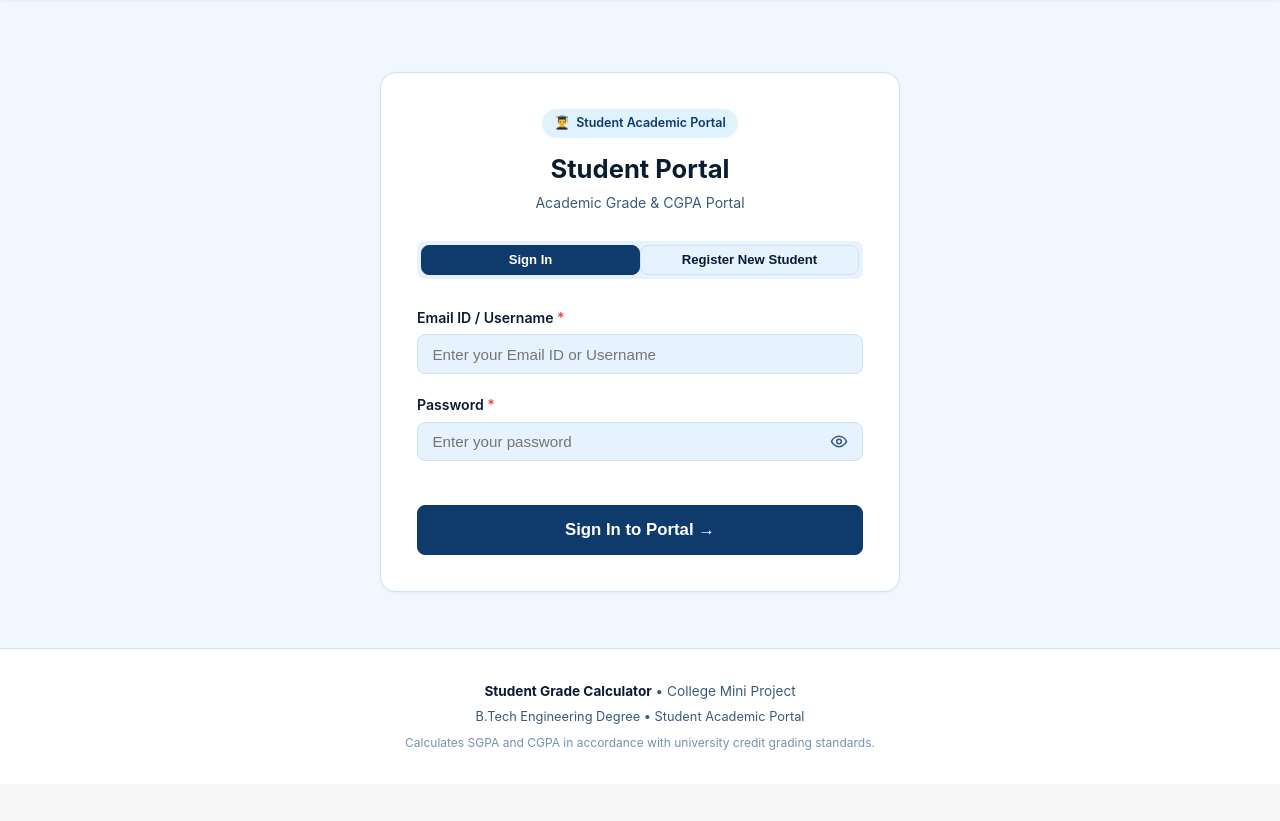
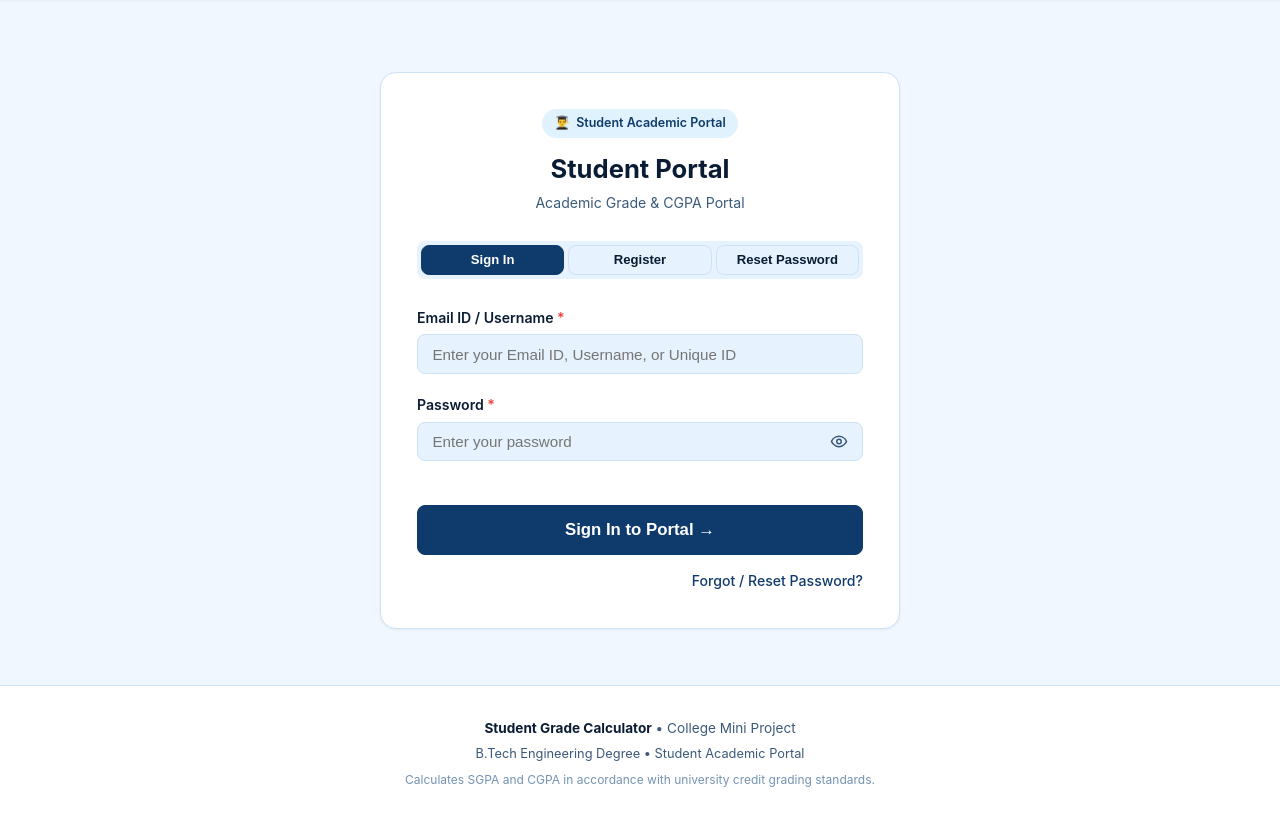
Before and after one commit to radhapatil0107/CGPA_Calculator, a Flask app: page /login in a window 1280 px wide. Shown: the part 71-892 px from the top of the page. Before the commit the page ends 821 px from the top, so only its background shows below. Run offline with Flask 3, Linux system fonts and the light colour scheme.

Commit message:
Support flexible ID/username login, password reset, and remove remaining college name references

```diff
--- a/cgpa-calculator/backend/app.py
+++ b/cgpa-calculator/backend/app.py
@@ -262,8 +262,71 @@ def login_view():
 
     if request.method == "POST":
         action = request.form.get("action", "login")
+
+        if action == "reset_password":
+            reset_id = request.form.get("email", "").strip()
+            new_password = request.form.get("new_password", "")
+            confirm_password = request.form.get("confirm_password", "")
+
+            if not reset_id:
+                flash("Please enter your registered Email ID, Username, or Unique ID.", "danger")
+                return render_template("login.html", active_page="login", auth_mode="reset")
+
+            if not new_password:
+                flash("Please enter a new password.", "danger")
+                return render_template("login.html", active_page="login", auth_mode="reset")
+
+            if new_password != confirm_password:
+                flash("Passwords do not match. Please try again.", "danger")
+                return render_template("login.html", active_page="login", auth_mode="reset")
+
+            # Look up user by email, username, unique_id, email prefix, or name
+            user = User.query.filter(
+                (db.func.lower(User.email) == reset_id.lower()) |
+                (db.func.lower(User.username) == reset_id.lower()) |
+                (db.func.lower(User.unique_id) == reset_id.lower())
+            ).first()
+
+            if not user:
+                for u in User.query.all():
+                    if u.email and u.email.split("@")[0].lower() == reset_id.lower():
+                        user = u
+                        break
+
+            if not user:
+                prof = StudentProfile.query.filter(db.func.lower(StudentProfile.name).contains(reset_id.lower())).first()
+                if prof and prof.user:
+                    user = prof.user
+
+            if not user:
+                flash("No registered student found matching this Email ID or Unique ID.", "danger")
+                return render_template("login.html", active_page="login", auth_mode="reset")
+
+            # Update password
+            user.set_password(new_password)
+            db.session.commit()
+
+            # Sync seed_data.json so updated hash is persisted into future cold-starts
+            try:
+                seed_json_path = os.path.join(os.path.dirname(os.path.abspath(__file__)), "seed_data.json")
+                if os.path.exists(seed_json_path):
+                    with open(seed_json_path, "r", encoding="utf-8") as f:
+                        sdata = json.load(f)
+                    for su in sdata.get("users", []):
+                        if su["id"] == user.id:
+                            su["password_hash"] = user.password_hash
+                    with open(seed_json_path, "w", encoding="utf-8") as f:
+                        json.dump(sdata, f, indent=2, default=str)
+            except Exception:
+                pass
+
+            session.permanent = True
+            session["user_id"] = user.id
+            session["username"] = user.username
+            flash(f"Password reset successfully! Welcome back, {user.profile.name if user.profile else user.username}!", "success")
+            return redirect(url_for("index"))
+
         password = request.form.get("password", "")
-
         if not password:
             flash("Please provide your password.", "danger")
             return render_template("login.html", active_page="login", auth_mode=action)
@@ -332,16 +395,25 @@ def login_view():
                 flash("Please enter your Email ID.", "danger")
                 return render_template("login.html", active_page="login")
 
-            # Flexible lookup: matches email, username, unique_id, or student profile name (case-insensitive)
+            # Flexible lookup: matches email, username, unique_id, email prefix, or student profile name (case-insensitive)
             user = User.query.filter(
                 (db.func.lower(User.email) == login_id.lower()) |
                 (db.func.lower(User.username) == login_id.lower()) |
                 (db.func.lower(User.unique_id) == login_id.lower())
             ).first()
 
+            # Fallback 1: match email prefix before '@' (e.g. 'radhapatil0107' for 'radhapatil0107@gmail.com')
             if not user:
-                # Also check matching by student's display name
+                for u in User.query.all():
+                    if u.email and u.email.split("@")[0].lower() == login_id.lower():
+                        user = u
+                        break
+
+            # Fallback 2: match student profile name (exact or substring)
+            if not user:
                 prof = StudentProfile.query.filter(db.func.lower(StudentProfile.name) == login_id.lower()).first()
+                if not prof:
+                    prof = StudentProfile.query.filter(db.func.lower(StudentProfile.name).contains(login_id.lower())).first()
                 if not prof and " " in login_id:
                     query = StudentProfile.query
                     for part in login_id.lower().split():
@@ -350,7 +422,13 @@ def login_view():
                 if prof and prof.user:
                     user = prof.user
 
-            if user and user.check_password(password):
+            # Check password (checking both exact and trimmed)
+            is_valid = False
+            if user:
+                if user.check_password(password) or user.check_password(password.strip()):
+                    is_valid = True
+
+            if is_valid:
                 session.permanent = True
                 session["user_id"] = user.id
                 session["username"] = user.username
@@ -383,7 +461,15 @@ def api_resolve_email():
     ).first()
 
     if not user:
+        for u in User.query.all():
+            if u.email and u.email.split("@")[0].lower() == identifier.lower():
+                user = u
+                break
+
+    if not user:
         prof = StudentProfile.query.filter(db.func.lower(StudentProfile.name) == identifier.lower()).first()
+        if not prof:
+            prof = StudentProfile.query.filter(db.func.lower(StudentProfile.name).contains(identifier.lower())).first()
         if not prof and " " in identifier:
             query = StudentProfile.query
             for part in identifier.lower().split():
--- a/cgpa-calculator/backend/calculator.py
+++ b/cgpa-calculator/backend/calculator.py
@@ -304,7 +304,7 @@ def calculate_target_sgpa(
 def calculate_percentage(cgpa: float, multiplier: float = 9.5) -> float:
     """
     Convert CGPA to approximate percentage.
-    Default formula: Percentage = CGPA * 9.5 (AICTE / D.Y. Patil standard).
+    Default formula: Percentage = CGPA * 9.5 (AICTE / University standard).
 
     Args:
         cgpa: CGPA value
--- a/cgpa-calculator/backend/seed_data.json
+++ b/cgpa-calculator/backend/seed_data.json
@@ -3,7 +3,7 @@
     {
       "id": 1,
       "username": "radhapatil0107@gmail.com",
-      "password_hash": "scrypt:32768:8:1$qXuUHJUbIPxQ0XTT$ce7126c8bda54de2bc7402f77275ca1f1389c3b391d8fc5d336697dcbf05cca4cf9e5de3082f9f5d0fc16ce07b42bc1de2602ecaeb02563aedb416cf48c390fe",
+      "password_hash": "scrypt:32768:8:1$g26cz20IU07rFuHQ$e77bcdf20db751261340909495ebeeb080c307aadb09bc91fdc8db5632762b36cc810b09442290b19102d99d0ad90dbd298021eeb7d68522bd4a23521380f71f",
       "created_at": "2026-10-14 08:47:23.980158",
       "unique_id": "EN25276191",
       "email": "radhapatil0107@gmail.com"
--- a/cgpa-calculator/frontend/templates/login.html
+++ b/cgpa-calculator/frontend/templates/login.html
@@ -20,12 +20,15 @@
     </div>
 
     <!-- Mode Switch Tabs -->
-    <div style="display: flex; background: var(--bg-secondary); border-radius: var(--radius-sm); padding: 4px; margin-bottom: 1.75rem;">
+    <div style="display: flex; background: var(--bg-secondary); border-radius: var(--radius-sm); padding: 4px; margin-bottom: 1.75rem; gap: 4px;">
       <button type="button" id="tabLogin" class="btn btn-sm btn-block" style="border-radius: var(--radius-sm); font-weight: 600;" onclick="switchAuthTab('login')">
         Sign In
       </button>
       <button type="button" id="tabRegister" class="btn btn-sm btn-block btn-secondary" style="border-radius: var(--radius-sm); font-weight: 600;" onclick="switchAuthTab('register')">
-        Register New Student
+        Register
+      </button>
+      <button type="button" id="tabReset" class="btn btn-sm btn-block btn-secondary" style="border-radius: var(--radius-sm); font-weight: 600;" onclick="switchAuthTab('reset')">
+        Reset Password
       </button>
     </div>
 
@@ -42,7 +45,7 @@
           id="loginEmail"
           name="email"
           class="form-control"
-          placeholder="Enter your Email ID or Username"
+          placeholder="Enter your Email ID, Username, or Unique ID"
           required
           autocomplete="off"
           autocorrect="off"
@@ -64,7 +67,7 @@
             class="form-control"
             placeholder="Enter your password"
             required
-            autocomplete="new-password"
+            autocomplete="current-password"
             value=""
           >
           <button type="button" class="password-toggle-btn" aria-label="Show password" title="Show password" onclick="togglePasswordVisibility('loginPassword', this)">
@@ -85,6 +88,12 @@
       <button type="submit" class="btn btn-primary btn-block btn-lg" style="margin-top: 1.5rem;">
         Sign In to Portal &rarr;
       </button>
+
+      <div style="text-align: right; margin-top: 0.85rem;">
+        <a href="javascript:void(0)" onclick="switchAuthTab('reset')" style="font-size: 0.88rem; color: var(--primary); text-decoration: none; font-weight: 500;">
+          Forgot / Reset Password?
+        </a>
+      </div>
     </form>
 
     <!-- Register Form -->
@@ -196,7 +205,91 @@
       </div>
 
       <button type="submit" class="btn btn-primary btn-block btn-lg" style="margin-top: 1.5rem;">
-        Register & Create Profile &rarr;
+        Register &amp; Create Profile &rarr;
+      </button>
+    </form>
+
+    <!-- Reset Password Form -->
+    <form id="resetForm" method="POST" action="{{ url_for('login_view') }}" style="display: none;">
+      <input type="hidden" name="action" value="reset_password">
+
+      <div class="form-group">
+        <label for="resetEmail" class="form-label">
+          Registered Email ID / Unique ID <span class="req">*</span>
+        </label>
+        <input
+          type="text"
+          id="resetEmail"
+          name="email"
+          class="form-control"
+          placeholder="e.g. radhapatil0107@gmail.com or EN25276191"
+          required
+          autocomplete="username"
+        >
+      </div>
+
+      <div class="grid-2">
+        <div class="form-group">
+          <label for="resetNewPassword" class="form-label">
+            New Password <span class="req">*</span>
+          </label>
+          <div class="password-input-wrapper">
+            <input
+              type="password"
+              id="resetNewPassword"
+              name="new_password"
+              class="form-control"
+              placeholder="Enter new password"
+              required
+              autocomplete="new-password"
+            >
+            <button type="button" class="password-toggle-btn" aria-label="Show password" title="Show password" onclick="togglePasswordVisibility('resetNewPassword', this)">
+              <svg class="eye-icon eye-open" xmlns="http://www.w3.org/2000/svg" width="18" height="18" viewBox="0 0 24 24" fill="none" stroke="currentColor" stroke-width="2" stroke-linecap="round" stroke-linejoin="round">
+                <path d="M2 12s3-7 10-7 10 7 10 7-3 7-10 7-10-7-10-7Z"/>
+                <circle cx="12" cy="12" r="3"/>
+              </svg>
+              <svg class="eye-icon eye-closed" style="display: none;" xmlns="http://www.w3.org/2000/svg" width="18" height="18" viewBox="0 0 24 24" fill="none" stroke="currentColor" stroke-width="2" stroke-linecap="round" stroke-linejoin="round">
+                <path d="M9.88 9.88a3 3 0 1 0 4.24 4.24"/>
+                <path d="M10.73 5.08A10.43 10.43 0 0 1 12 5c7 0 10 7 10 7a13.16 13.16 0 0 1-1.67 2.68"/>
+                <path d="M6.61 6.61A13.526 13.526 0 0 0 2 12s3 7 10 7a9.74 9.74 0 0 0 5.39-1.61"/>
+                <line x1="2" x2="22" y1="2" y2="22"/>
+              </svg>
+            </button>
+          </div>
+        </div>
+
+        <div class="form-group">
+          <label for="resetConfirmPassword" class="form-label">
+            Confirm Password <span class="req">*</span>
+          </label>
+          <div class="password-input-wrapper">
+            <input
+              type="password"
+              id="resetConfirmPassword"
+              name="confirm_password"
+              class="form-control"
+              placeholder="Confirm new password"
+              required
+              autocomplete="new-password"
+            >
+            <button type="button" class="password-toggle-btn" aria-label="Show password" title="Show password" onclick="togglePasswordVisibility('resetConfirmPassword', this)">
+              <svg class="eye-icon eye-open" xmlns="http://www.w3.org/2000/svg" width="18" height="18" viewBox="0 0 24 24" fill="none" stroke="currentColor" stroke-width="2" stroke-linecap="round" stroke-linejoin="round">
+                <path d="M2 12s3-7 10-7 10 7 10 7-3 7-10 7-10-7-10-7Z"/>
+                <circle cx="12" cy="12" r="3"/>
+              </svg>
+              <svg class="eye-icon eye-closed" style="display: none;" xmlns="http://www.w3.org/2000/svg" width="18" height="18" viewBox="0 0 24 24" fill="none" stroke="currentColor" stroke-width="2" stroke-linecap="round" stroke-linejoin="round">
+                <path d="M9.88 9.88a3 3 0 1 0 4.24 4.24"/>
+                <path d="M10.73 5.08A10.43 10.43 0 0 1 12 5c7 0 10 7 10 7a13.16 13.16 0 0 1-1.67 2.68"/>
+                <path d="M6.61 6.61A13.526 13.526 0 0 0 2 12s3 7 10 7a9.74 9.74 0 0 0 5.39-1.61"/>
+                <line x1="2" x2="22" y1="2" y2="22"/>
+              </svg>
+            </button>
+          </div>
+        </div>
+      </div>
+
+      <button type="submit" class="btn btn-primary btn-block btn-lg" style="margin-top: 1.5rem;">
+        Update Password &amp; Sign In &rarr;
       </button>
     </form>
 
@@ -230,31 +323,36 @@ function togglePasswordVisibility(inputId, btn) {
 function switchAuthTab(mode) {
   const loginForm = document.getElementById('loginForm');
   const registerForm = document.getElementById('registerForm');
+  const resetForm = document.getElementById('resetForm');
   const tabLogin = document.getElementById('tabLogin');
   const tabRegister = document.getElementById('tabRegister');
+  const tabReset = document.getElementById('tabReset');
 
-  if (mode === 'login') {
-    loginForm.style.display = 'block';
-    registerForm.style.display = 'none';
-    tabLogin.className = 'btn btn-sm btn-block btn-primary';
-    tabRegister.className = 'btn btn-sm btn-block btn-secondary';
+  if (mode === 'register') {
+    if (loginForm) loginForm.style.display = 'none';
+    if (registerForm) registerForm.style.display = 'block';
+    if (resetForm) resetForm.style.display = 'none';
+    if (tabLogin) tabLogin.className = 'btn btn-sm btn-block btn-secondary';
+    if (tabRegister) tabRegister.className = 'btn btn-sm btn-block btn-primary';
+    if (tabReset) tabReset.className = 'btn btn-sm btn-block btn-secondary';
+  } else if (mode === 'reset') {
+    if (loginForm) loginForm.style.display = 'none';
+    if (registerForm) registerForm.style.display = 'none';
+    if (resetForm) resetForm.style.display = 'block';
+    if (tabLogin) tabLogin.className = 'btn btn-sm btn-block btn-secondary';
+    if (tabRegister) tabRegister.className = 'btn btn-sm btn-block btn-secondary';
+    if (tabReset) tabReset.className = 'btn btn-sm btn-block btn-primary';
   } else {
-    loginForm.style.display = 'none';
-    registerForm.style.display = 'block';
-    tabLogin.className = 'btn btn-sm btn-block btn-secondary';
-    tabRegister.className = 'btn btn-sm btn-block btn-primary';
+    if (loginForm) loginForm.style.display = 'block';
+    if (registerForm) registerForm.style.display = 'none';
+    if (resetForm) resetForm.style.display = 'none';
+    if (tabLogin) tabLogin.className = 'btn btn-sm btn-block btn-primary';
+    if (tabRegister) tabRegister.className = 'btn btn-sm btn-block btn-secondary';
+    if (tabReset) tabReset.className = 'btn btn-sm btn-block btn-secondary';
   }
 }
 
 // Initialize active tab
 switchAuthTab('{{ auth_mode or "login" }}');
-
-// Clear any stale browser autofill on fresh page load or back-navigation
-window.addEventListener('pageshow', function() {
-  const form = document.getElementById('loginForm');
-  if (form && !'{{ auth_mode }}') {
-    form.reset();
-  }
-});
 </script>
 {% endblock %}
--- a/cgpa-calculator/frontend/templates/report.html
+++ b/cgpa-calculator/frontend/templates/report.html
@@ -137,7 +137,7 @@
   <div class="report-sheet">
     <!-- Header -->
     <div class="report-header">
-      <h1>Department of Computer Science &amp; Engineering</h1>
+      <h1>{{ profile.college if (profile and profile.college) else 'Student Academic Grade Portal' }}</h1>
       <h2>Autonomous Engineering Degree &bull; Academic Transcript</h2>
       <p>Student Academic Performance &amp; Evaluation Record</p>
       <div style="display: inline-block; margin-top: 0.75rem; padding: 0.25rem 0.75rem; background: #e0e7ff; color: #4338ca; border-radius: 9999px; font-weight: 700; font-size: 0.82rem;">
```
Also changed, not shown: 1 other file.
